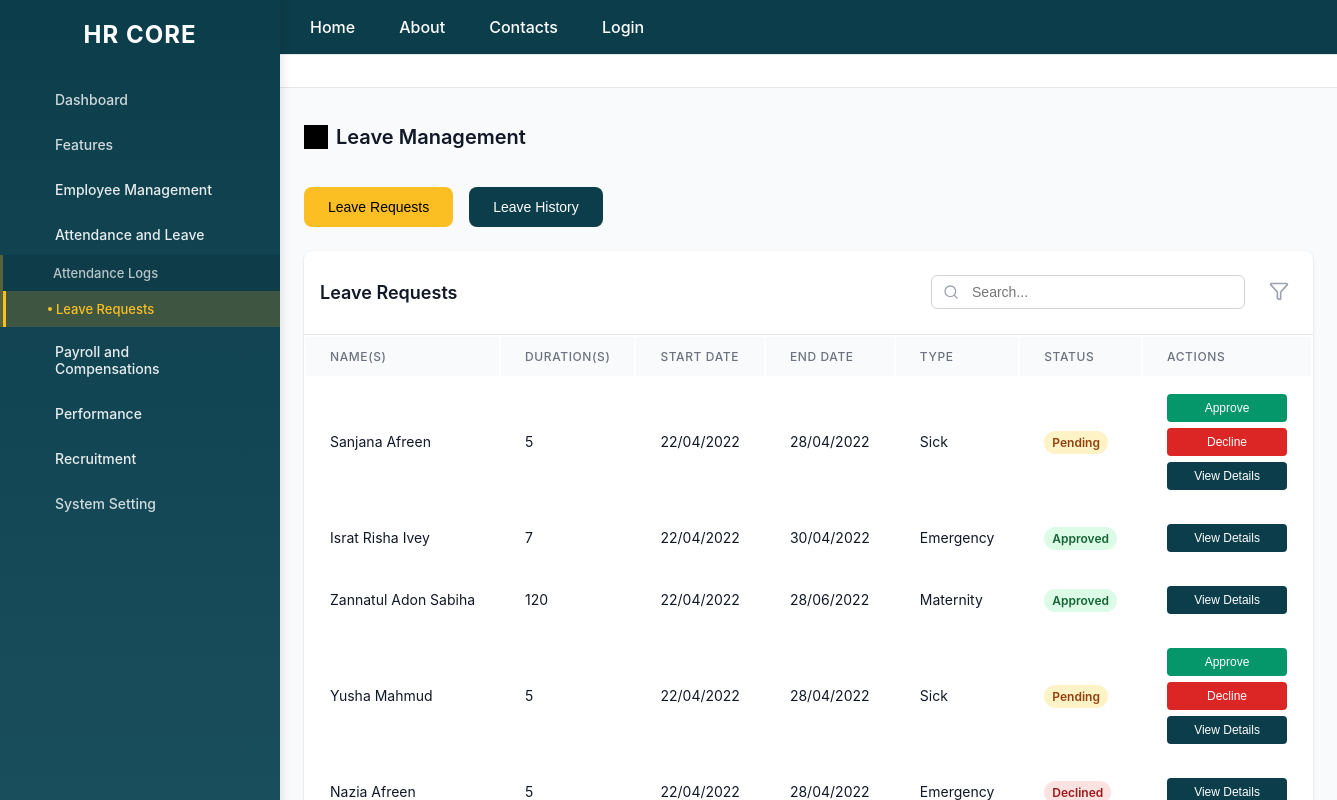
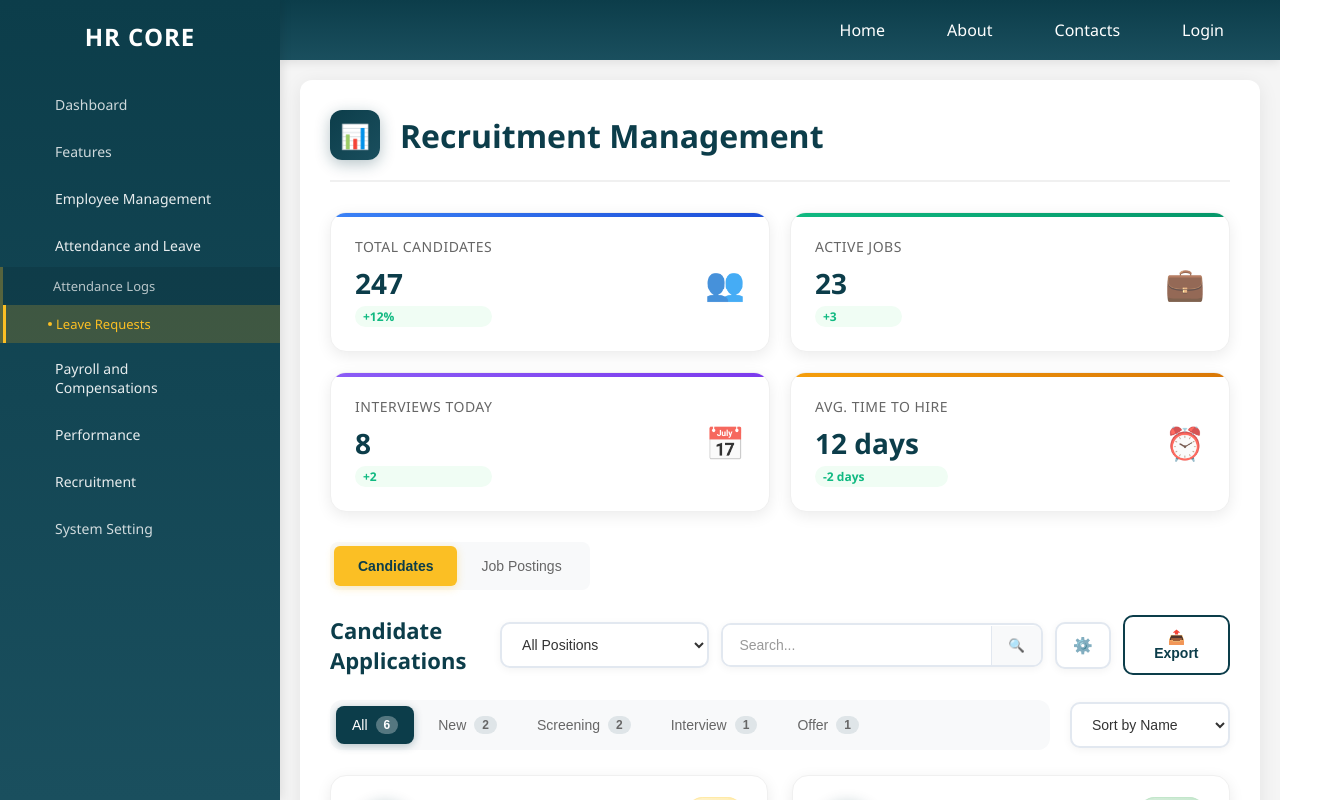
Before and after one commit to ZAsabiha/HR-CORE, a React (Create React App) app in the folder hr_core/: page / in a window 1280 px wide. Shown: the top 800 px of the page, 1337 px wide, since content can reach past the window. Built offline with nearby package versions, Linux system fonts and the light colour scheme.

Commit message:
temp save before switching branches

```diff
--- a/hr_core/src/App.js
+++ b/hr_core/src/App.js
@@ -1,10 +1,9 @@
-import React from 'react';
-import LeaveRequestsPage from './LeaveRequests';
+import RecruitmentDashboard from './RecruitmentDashboard';
 
 function App() {
   return (
-    <div className="App">
-      <LeaveRequestsPage />
+    <div>
+      <RecruitmentDashboard />
     </div>
   );
 }
--- a/hr_core/src/index.js
+++ b/hr_core/src/index.js
@@ -2,7 +2,6 @@ import React from 'react';
 import ReactDOM from 'react-dom/client';
 import './index.css';
 import App from './App';
-import reportWebVitals from './reportWebVitals';
 
 const root = ReactDOM.createRoot(document.getElementById('root'));
 root.render(
@@ -10,8 +9,3 @@ root.render(
     <App />
   </React.StrictMode>
 );
-
-// If you want to start measuring performance in your app, pass a function
-// to log results (for example: reportWebVitals(console.log))
-// or send to an analytics endpoint. Learn more: https://bit.ly/CRA-vitals
-reportWebVitals();
```
